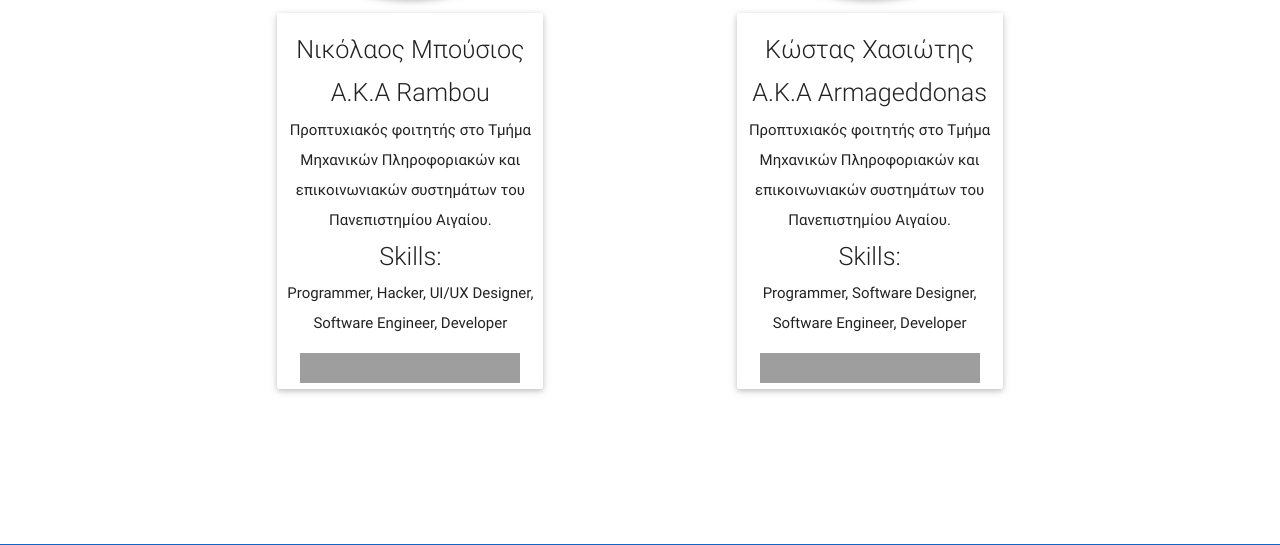
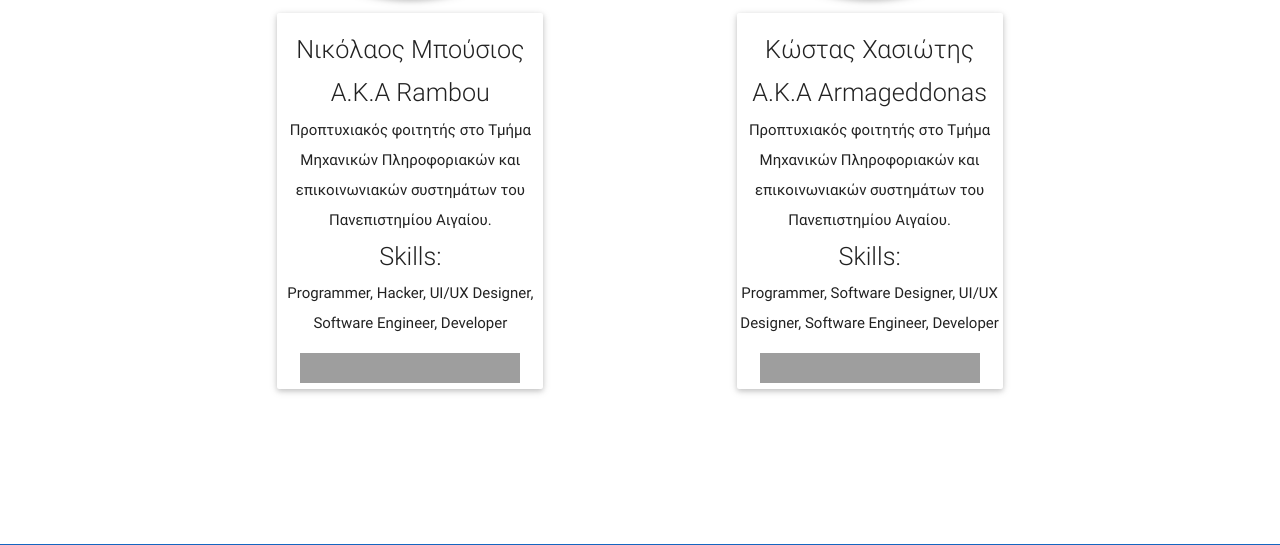
Before and after one commit to AegeanHawks/SamosRentals, a PHP site: page /about.php in a window 1280 px wide. Shown: the part 367-912 px from the top of the page. Run offline with PHP 8.4, Linux system fonts and the light colour scheme; grey boxes are pictures that could not be loaded.

Commit message:
About more shit added

```diff
--- a/about.php
+++ b/about.php
@@ -49,7 +49,8 @@ include 'header.php';
 
             <div class="card">
                 <p><span class="flow-text">Κώστας Χασιώτης<br>A.K.A Armageddonas<br></span><span>Προπτυχιακός φοιτητής στο Τμήμα Μηχανικών Πληροφοριακών και επικοινωνιακών συστημάτων του Πανεπιστημίου Αιγαίου.</span><br>
-                    <span class="flow-text">Skills:</span><br>Programmer, Software Designer, Software Engineer,
+                    <span class="flow-text">Skills:</span><br>Programmer, Software Designer, UI/UX Designer, Software
+                    Engineer,
                     Developer
                 </p>
                 <iframe src="https://ghbtns.com/github-btn.html?user=armageddonas&type=follow&count=true&size=large"
```
